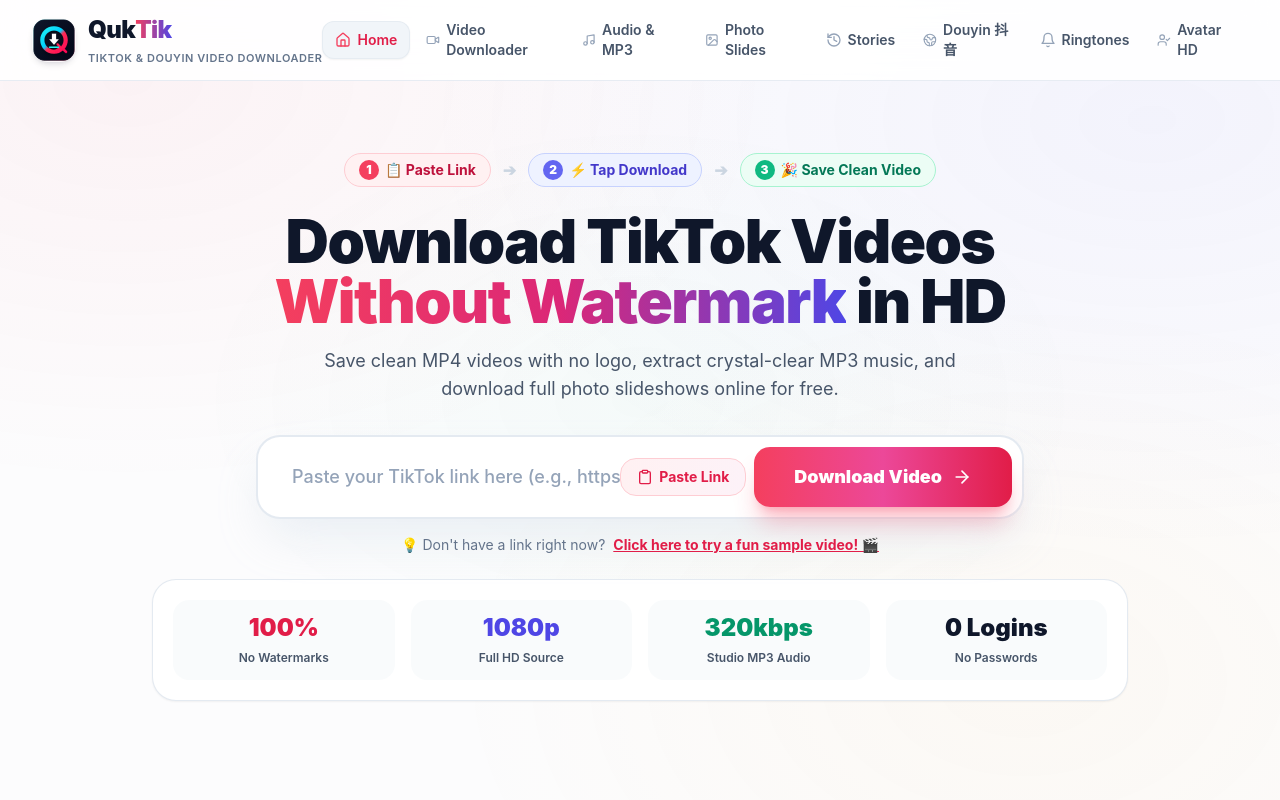
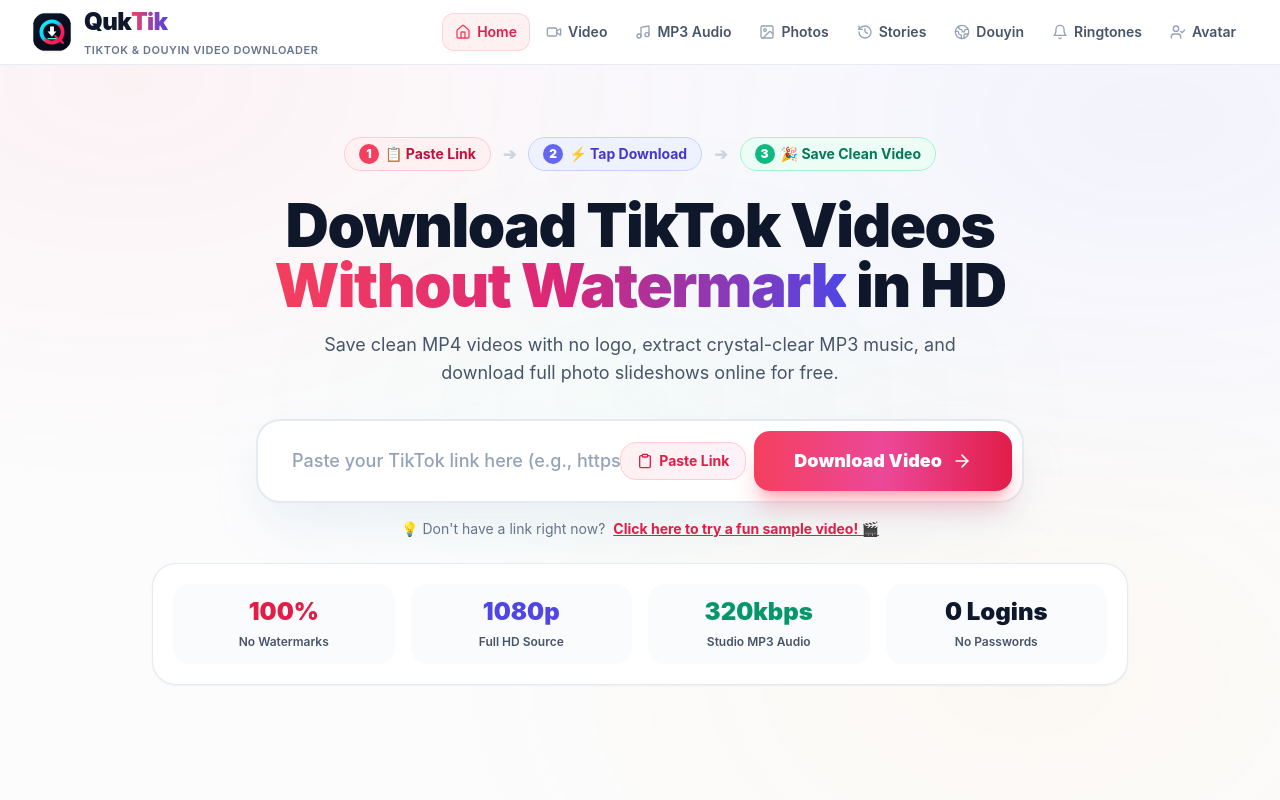
Before and after one commit to julianebaierr-gif/Tiktok-tool, a Next.js app: page / in a window 1280 px wide. Shown: the top 800 px of the page. Built offline with nearby package versions, Linux system fonts and the light colour scheme.

Commit message:
Fix navbar layout: prevent 2-line text wrapping with whitespace-nowrap, use clean single-line tool labels, and polish responsive tablet/desktop flex alignment

```diff
--- a/components/Navbar.jsx
+++ b/components/Navbar.jsx
@@ -11,19 +11,19 @@
 
   const navLinks = [
     { href: '/', label: 'Home', icon: Home },
-    { href: '/tiktok-video-downloader', label: 'Video Downloader', icon: Video },
-    { href: '/tiktok-mp3', label: 'Audio & MP3', icon: Music },
-    { href: '/tiktok-photo', label: 'Photo Slides', icon: ImageIcon },
+    { href: '/tiktok-video-downloader', label: 'Video', icon: Video },
+    { href: '/tiktok-mp3', label: 'MP3 Audio', icon: Music },
+    { href: '/tiktok-photo', label: 'Photos', icon: ImageIcon },
     { href: '/tiktok-story', label: 'Stories', icon: History },
-    { href: '/douyin-downloader', label: 'Douyin 抖音', icon: Globe2 },
+    { href: '/douyin-downloader', label: 'Douyin', icon: Globe2 },
     { href: '/tiktok-ringtone', label: 'Ringtones', icon: Bell },
-    { href: '/tiktok-avatar', label: 'Avatar HD', icon: UserCheck },
+    { href: '/tiktok-avatar', label: 'Avatar', icon: UserCheck },
   ];
 
   return (
-    <header className="sticky top-0 z-50 backdrop-blur-lg bg-white/90 border-b border-slate-200/80 transition-all">
-      <div className="max-w-7xl mx-auto px-4 sm:px-6 lg:px-8">
-        <div className="flex items-center justify-between h-16 sm:h-20">
+    <header className="sticky top-0 z-50 backdrop-blur-lg bg-white/95 border-b border-slate-200/80 transition-all shadow-xs">
+      <div className="max-w-[1440px] mx-auto px-4 sm:px-6 lg:px-8">
+        <div className="flex items-center justify-between h-16 sm:h-18">
 
           {/* Brand Logo */}
           <Link href="/" className="flex items-center space-x-3 group shrink-0">
@@ -31,21 +31,21 @@
               <img
                 src="/logo-icon.svg"
                 alt="QukTik - TikTok & Douyin Video Downloader"
-                className="w-10 h-10 sm:w-11 sm:h-11 rounded-2xl shadow-md shadow-slate-900/10 group-hover:scale-105 transition-all duration-200"
+                className="w-10 h-10 rounded-2xl shadow-sm group-hover:scale-105 transition-all duration-200"
               />
             </div>
             <div className="flex flex-col">
               <span className="text-xl sm:text-2xl font-black tracking-tight text-slate-900 flex items-center leading-none">
                 Quk<span className="text-transparent bg-clip-text bg-gradient-to-r from-rose-500 to-indigo-600">Tik</span>
               </span>
-              <span className="text-[10px] sm:text-[11px] text-slate-500 font-semibold tracking-wider uppercase mt-1 hidden sm:block">
+              <span className="text-[10px] sm:text-[11px] text-slate-500 font-semibold tracking-wider uppercase mt-1 hidden sm:block whitespace-nowrap">
                 TikTok &amp; Douyin Video Downloader
               </span>
             </div>
           </Link>
 
-          {/* Desktop Navigation */}
-          <nav className="hidden xl:flex items-center space-x-1">
+          {/* Desktop Navigation (lg:flex) */}
+          <nav className="hidden lg:flex items-center space-x-1 shrink-0">
             {navLinks.map((link) => {
               const Icon = link.icon;
               const isActive = pathname === link.href;
@@ -53,35 +53,35 @@
                 <Link
                   key={link.href}
                   href={link.href}
-                  className={`flex items-center space-x-1.5 px-3 py-2 rounded-xl text-xs lg:text-sm font-semibold transition-all ${
+                  className={`flex items-center gap-1.5 px-3 py-2 rounded-xl text-xs xl:text-sm font-semibold whitespace-nowrap transition-all ${
                     isActive
-                      ? 'bg-slate-100 text-rose-600 shadow-sm border border-slate-200/70'
-                      : 'text-slate-600 hover:text-slate-900 hover:bg-slate-50'
+                      ? 'bg-rose-50 text-rose-600 font-bold border border-rose-200/80 shadow-xs'
+                      : 'text-slate-600 hover:text-slate-900 hover:bg-slate-100/70'
                   }`}
                 >
-                  <Icon className={`w-4 h-4 ${isActive ? 'text-rose-500' : 'text-slate-400'}`} />
+                  <Icon className={`w-4 h-4 shrink-0 ${isActive ? 'text-rose-500' : 'text-slate-400'}`} />
                   <span>{link.label}</span>
                 </Link>
               );
             })}
           </nav>
 
-          {/* Medium screen navigation fallback */}
-          <nav className="hidden md:flex xl:hidden items-center space-x-1">
-            {navLinks.slice(0, 5).map((link) => {
+          {/* Tablet screen navigation fallback (md:flex lg:hidden) */}
+          <nav className="hidden md:flex lg:hidden items-center space-x-0.5 shrink-0">
+            {navLinks.map((link) => {
               const Icon = link.icon;
               const isActive = pathname === link.href;
               return (
                 <Link
                   key={link.href}
                   href={link.href}
-                  className={`flex items-center space-x-1.5 px-2.5 py-2 rounded-xl text-xs font-semibold transition-all ${
+                  className={`flex items-center gap-1 px-2 py-1.5 rounded-lg text-xs font-semibold whitespace-nowrap transition-all ${
                     isActive
-                      ? 'bg-slate-100 text-rose-600 border border-slate-200'
-                      : 'text-slate-600 hover:text-slate-900'
+                      ? 'bg-rose-50 text-rose-600 border border-rose-200'
+                      : 'text-slate-600 hover:text-slate-900 hover:bg-slate-100/60'
                   }`}
                 >
-                  <Icon className={`w-3.5 h-3.5 ${isActive ? 'text-rose-500' : 'text-slate-400'}`} />
+                  <Icon className={`w-3.5 h-3.5 shrink-0 ${isActive ? 'text-rose-500' : 'text-slate-400'}`} />
                   <span>{link.label}</span>
                 </Link>
               );
@@ -118,7 +118,7 @@
                     : 'text-slate-700 hover:bg-slate-50 hover:text-slate-900'
                 }`}
               >
-                <Icon className={`w-5 h-5 ${isActive ? 'text-rose-500' : 'text-slate-400'}`} />
+                <Icon className={`w-5 h-5 shrink-0 ${isActive ? 'text-rose-500' : 'text-slate-400'}`} />
                 <span>{link.label}</span>
               </Link>
             );
```
